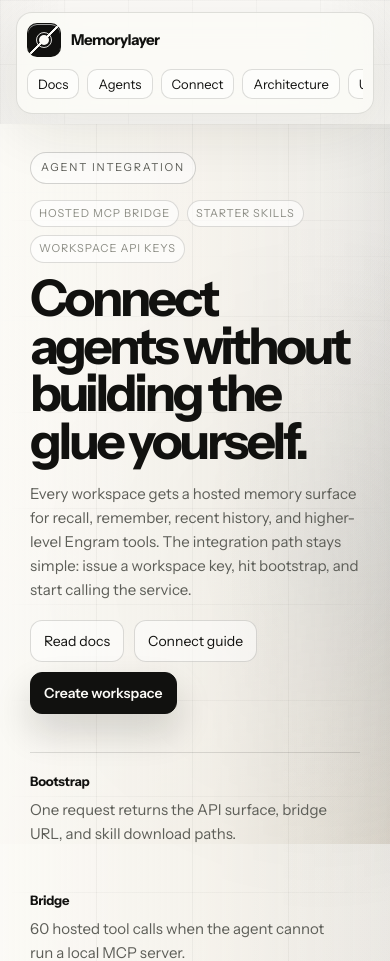
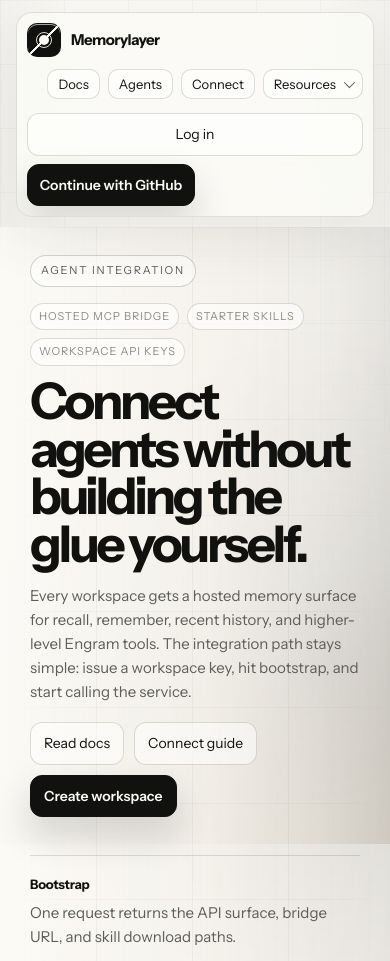
Before and after one commit to raya-ac/engram-cloud, a FastAPI app: page /agents in a window 390 px wide. Shown: the top 961 px of the page. Run offline with FastAPI, Linux system fonts and the light colour scheme; parts of the project's set-up code (start-up, migrations or seed data) failed here and were passed over; some libraries are stand-ins or nearby versions.

Commit message:
Simplify public site navigation

```diff
--- a/app/templates/base.html
+++ b/app/templates/base.html
@@ -76,6 +76,12 @@
       background: rgba(251, 250, 246, 0.82);
       box-shadow: 0 18px 60px rgba(38, 34, 24, 0.09);
     }
+    .topbar-actions {
+      display: flex;
+      align-items: center;
+      gap: 10px;
+      min-width: 0;
+    }
     .brand { display: flex; gap: 12px; align-items: center; }
     .brand-mark {
       position: relative;
@@ -103,7 +109,8 @@
     .brand h1 { margin: 0; font-size: 16px; font-weight: 700; letter-spacing: -0.035em; }
     .brand p { margin: 0; color: var(--soft); font-size: 11px; line-height: 1.1; }
     .nav { display: flex; gap: 10px; align-items: center; flex-wrap: wrap; }
-    .nav a, .button {
+    .topbar > .nav { flex: 1; justify-content: flex-end; }
+    .nav a, .button, .nav-menu summary, .topbar-actions > a {
       display: inline-flex;
       align-items: center;
       gap: 8px;
@@ -115,7 +122,7 @@
       cursor: pointer;
       transition: border-color 160ms ease, background 160ms ease, transform 160ms ease, box-shadow 160ms ease;
     }
-    .nav a:hover, .button:hover {
+    .nav a:hover, .button:hover, .nav-menu summary:hover, .topbar-actions > a:hover {
       border-color: rgba(17, 17, 15, 0.32);
       background: rgba(255, 255, 255, 0.86);
       box-shadow: 0 8px 22px rgba(38, 34, 24, 0.08);
@@ -127,6 +134,69 @@
       color: var(--accent-ink);
       font-weight: 600;
       box-shadow: 0 18px 36px rgba(17,17,15,0.16);
+    }
+    .topbar-actions > a {
+      white-space: nowrap;
+    }
+    .nav-menu {
+      position: relative;
+    }
+    .nav-menu summary {
+      list-style: none;
+      user-select: none;
+    }
+    .nav-menu summary::-webkit-details-marker { display: none; }
+    .nav-menu summary::after {
+      content: "";
+      width: 7px;
+      height: 7px;
+      border-right: 1.5px solid currentColor;
+      border-bottom: 1.5px solid currentColor;
+      transform: rotate(45deg) translateY(-2px);
+      opacity: 0.68;
+      transition: transform 160ms ease;
+    }
+    .nav-menu[open] summary {
+      border-color: rgba(17, 17, 15, 0.32);
+      background: rgba(255, 255, 255, 0.9);
+    }
+    .nav-menu[open] summary::after {
+      transform: rotate(225deg) translateY(-1px);
+    }
+    .nav-menu-panel {
+      position: absolute;
+      top: calc(100% + 10px);
+      right: 0;
+      width: min(320px, calc(100vw - 48px));
+      padding: 8px;
+      border: 1px solid rgba(17,17,15,0.14);
+      border-radius: 16px;
+      background: rgba(251,250,246,0.96);
+      box-shadow: 0 24px 70px rgba(38,34,24,0.16);
+      backdrop-filter: blur(24px);
+      animation: menu-in 140ms ease both;
+    }
+    .nav-menu-panel a {
+      display: grid;
+      gap: 2px;
+      padding: 10px 11px;
+      border: 0;
+      border-radius: 11px;
+      background: transparent;
+      line-height: 1.25;
+    }
+    .nav-menu-panel a:hover {
+      background: rgba(17,17,15,0.055);
+      box-shadow: none;
+      transform: none;
+    }
+    .nav-menu-panel strong {
+      font-size: 13px;
+      letter-spacing: -0.02em;
+    }
+    .nav-menu-panel span {
+      color: var(--soft);
+      font-size: 11px;
     }
     .hero {
       position: relative;
@@ -739,6 +809,10 @@
       from { opacity: 0; transform: translateY(18px); }
       to { opacity: 1; transform: translateY(0); }
     }
+    @keyframes menu-in {
+      from { opacity: 0; transform: translateY(-4px) scale(0.98); }
+      to { opacity: 1; transform: translateY(0) scale(1); }
+    }
     @keyframes node-drift {
       0%, 100% { transform: translate3d(0, 0, 0) scale(1); opacity: 0.65; }
       50% { transform: translate3d(10px, -12px, 0) scale(1.35); opacity: 1; }
@@ -759,6 +833,15 @@
       .brand-mark::after { inset: 11px; }
       .brand h1 { font-size: 15px; }
       .brand p { display: none; }
+      .topbar-actions {
+        align-items: stretch;
+        flex-direction: column;
+        gap: 8px;
+      }
+      .topbar > .nav,
+      .topbar-actions {
+        width: 100%;
+      }
       .topbar > .nav {
         flex-wrap: nowrap;
         gap: 8px;
@@ -771,7 +854,8 @@
       }
       .topbar > .nav::-webkit-scrollbar { display: none; }
       .topbar > .nav a,
-      .topbar > .nav .button {
+      .topbar > .nav .button,
+      .topbar > .nav .nav-menu summary {
         flex: 0 0 auto;
         padding: 7px 10px;
         border-radius: 10px;
@@ -779,10 +863,26 @@
         line-height: 1.1;
         white-space: nowrap;
       }
-      .topbar > .nav .button.primary {
+      .topbar-actions .button.primary {
         max-width: 168px;
         overflow: hidden;
         text-overflow: ellipsis;
+      }
+      .topbar-actions .button,
+      .topbar-actions > a {
+        justify-content: center;
+      }
+      .nav-menu {
+        flex: 0 0 auto;
+      }
+      .nav-menu-panel {
+        position: fixed;
+        left: 16px;
+        right: 16px;
+        top: 126px;
+        width: auto;
+        max-height: calc(100svh - 150px);
+        overflow-y: auto;
       }
       .hero-inner, .split, .grid.two, .grid.three, .grid.four, .detail-grid, .public-rail, .timeline-item, .copy-row, .capability-ledger, .capability-list { grid-template-columns: 1fr; }
       .hero:has(> .hero-copy) {
@@ -839,14 +939,21 @@
         <a href="/docs">Docs</a>
         <a href="/agents">Agents</a>
         <a href="/connect">Connect</a>
-        <a href="/architecture">Architecture</a>
-        <a href="/use-cases">Use cases</a>
-        <a href="/integrations">Integrations</a>
-        <a href="/capabilities">Capabilities</a>
-        <a href="/examples">Examples</a>
-        <a href="/api-explorer">API</a>
-        <a href="/sdks">SDKs</a>
-        <a href="/security">Security</a>
+        <details class="nav-menu">
+          <summary>Resources</summary>
+          <div class="nav-menu-panel">
+            <a href="/architecture"><strong>Architecture</strong><span>Runtime boundaries, schemas, and request path.</span></a>
+            <a href="/integrations"><strong>Integrations</strong><span>Codex, Claude, CI, scripts, and custom clients.</span></a>
+            <a href="/use-cases"><strong>Use cases</strong><span>Handoff, research, incidents, and automations.</span></a>
+            <a href="/capabilities"><strong>Capabilities</strong><span>Full service and agent-facing capability ledger.</span></a>
+            <a href="/examples"><strong>Examples</strong><span>Request and response fixtures for client builders.</span></a>
+            <a href="/api-explorer"><strong>API explorer</strong><span>Endpoint shapes and hosted bridge calls.</span></a>
+            <a href="/sdks"><strong>SDKs</strong><span>Copyable HTTP snippets and playbooks.</span></a>
+            <a href="/security"><strong>Security</strong><span>Boundary, headers, auth, and disclosure model.</span></a>
+          </div>
+        </details>
+      </div>
+      <div class="topbar-actions">
         {% if current_user_id %}
           <a href="/app">Dashboard</a>
           <a href="/logout">Log out</a>
@@ -883,6 +990,15 @@
         setTimeout(() => { button.textContent = previous; }, 1200);
       });
     });
+    document.addEventListener("click", (event) => {
+      document.querySelectorAll(".nav-menu[open]").forEach((menu) => {
+        if (!menu.contains(event.target)) menu.removeAttribute("open");
+      });
+    });
+    document.addEventListener("keydown", (event) => {
+      if (event.key !== "Escape") return;
+      document.querySelectorAll(".nav-menu[open]").forEach((menu) => menu.removeAttribute("open"));
+    });
   </script>
 </body>
 </html>
```
